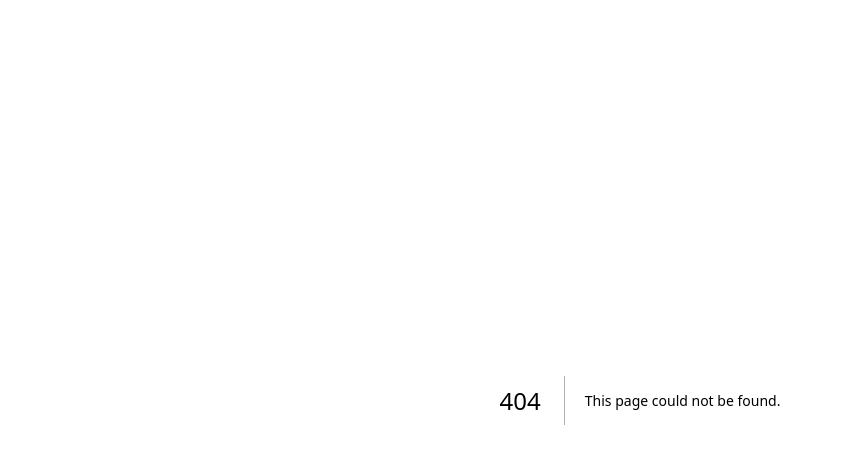
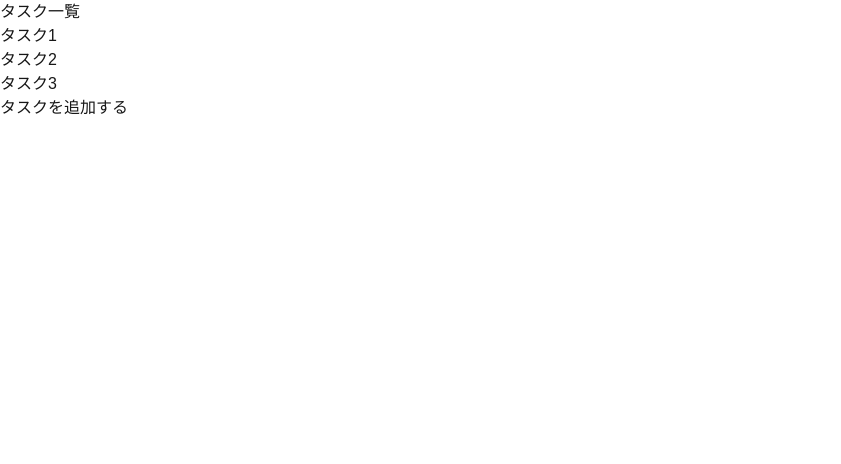
Before and after one commit to ryuya33/study-todo-app, a Next.js app: page /tasks in a window 1280 px wide. Before the commit this address had no page. Shown: the top 464 px of the page, without its empty margins (0-841 px from the left). Built offline with nearby package versions, Linux system fonts and the light colour scheme.

Commit message:
✨ feat: Add task list page and integrate navigation with Link component

```diff
--- a/pages/index.tsx
+++ b/pages/index.tsx
@@ -1,5 +1,6 @@
 import React from 'react';
 import Head from "next/head";
+import Link from "next/link";
 import { TodoInput } from '../components/TodoInput';
 import styles from '../styles/Home.module.css';
 
@@ -26,6 +27,10 @@ export default function Home() {
         <section className={styles.todoInput}>
           <TodoInput onAddTask={addTask} /> {/* 子コンポーネントに関数を渡す */}
         </section>
+
+        <Link href="/tasks">
+          <button className={styles.taskListButton}>タスク一覧を見る</button>
+        </Link>
       </main>
     </>
   );
--- /dev/null
+++ b/pages/tasks.tsx
@@ -0,0 +1,20 @@
+import React from "react";
+import Link from "next/link";
+
+export default function Tasks() {
+    const tasks = ["タスク1", "タスク2", "タスク3"]; // 仮のタスクのリスト（実際にはデータベースから取得する）
+
+    return (
+        <main>
+            <h1>タスク一覧</h1>
+            <ul>
+                {tasks.map((task, index) => (
+                    <li key={index}>{task}</li>
+                ))}
+            </ul>
+            <Link href="/">
+                <button>タスクを追加する</button>
+            </Link>
+        </main>
+    );
+}
```
